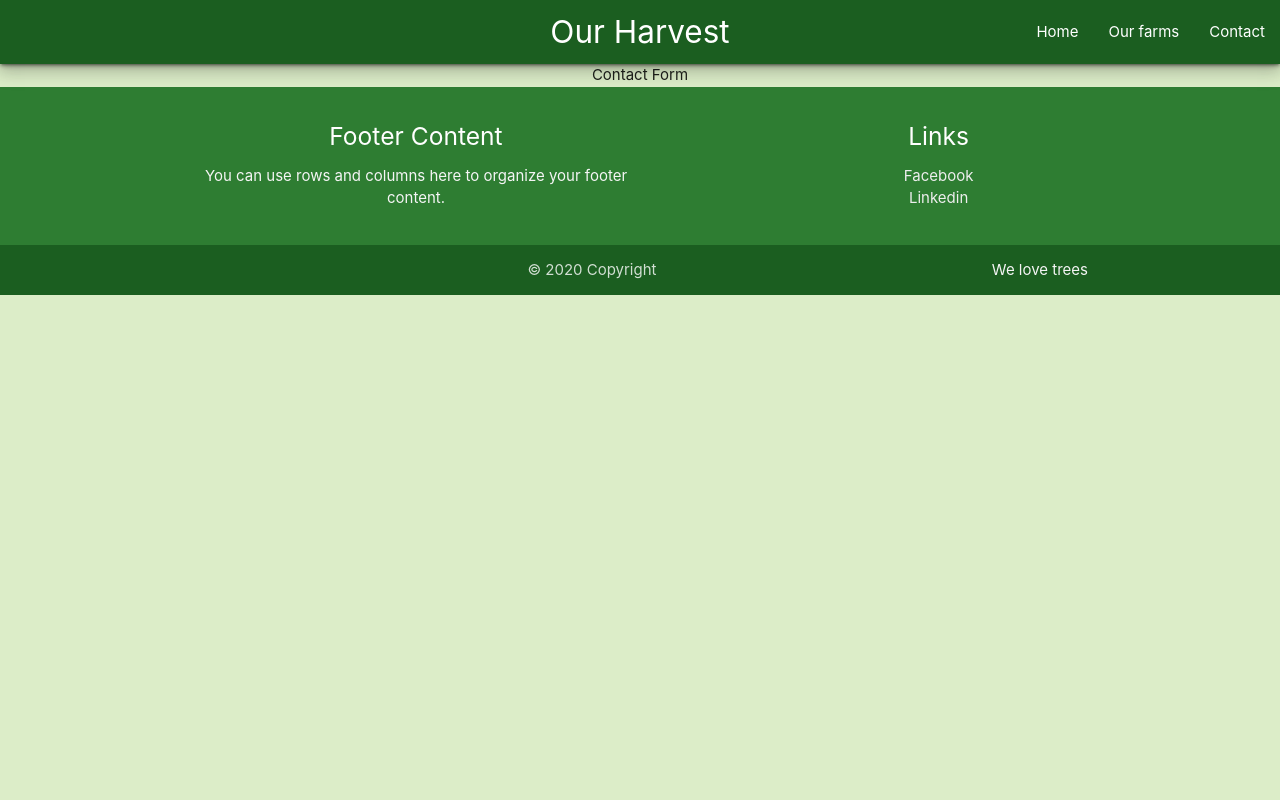
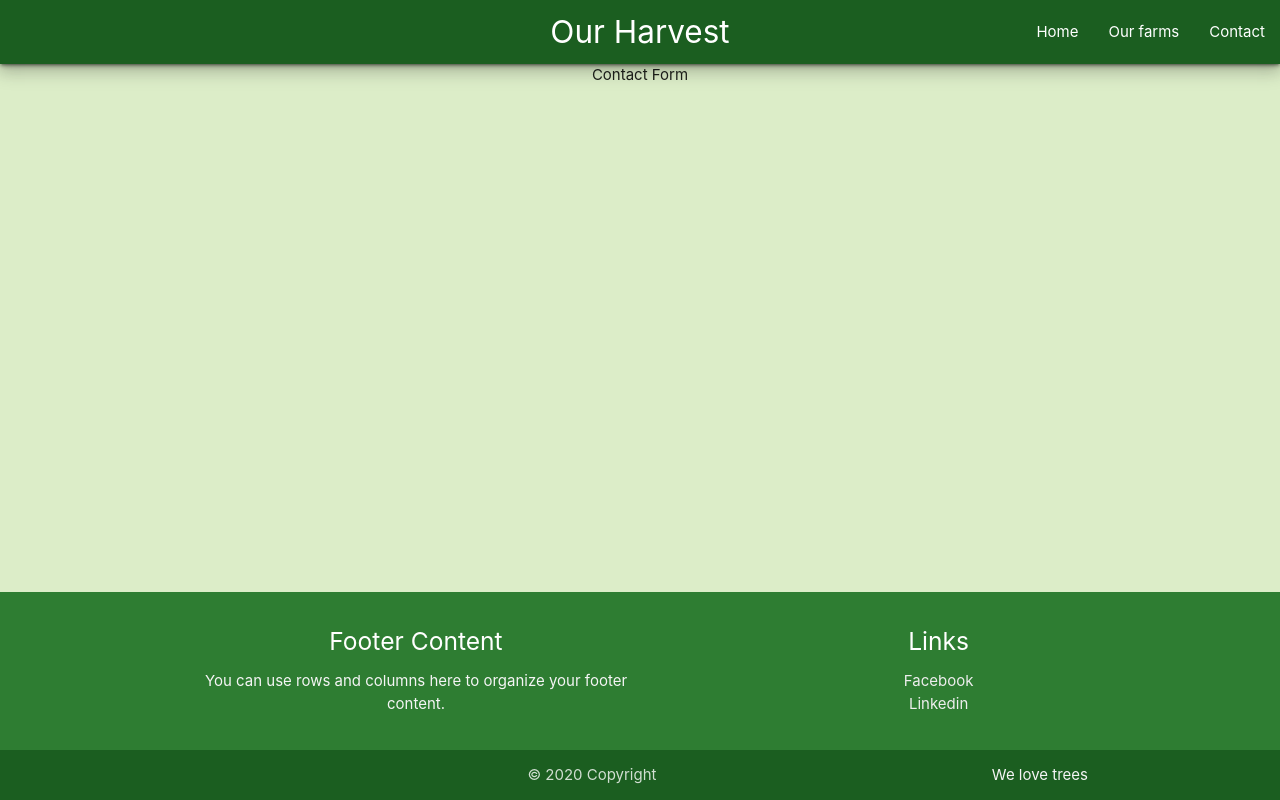
Before and after one commit to NoIntermediaries/OurHarvest, a React (Create React App) app: page /contact in a window 1280 px wide. Built offline with nearby package versions, Linux system fonts and the light colour scheme.

Commit message:
Fixed Footer to stay in bottom of the page.

```diff
--- a/src/components/Footer.css
+++ b/src/components/Footer.css
@@ -0,0 +1,6 @@
+.page-footer {
+  position: absolute;
+  left: 0;
+  bottom: 0;
+  right: 0;
+}
```
